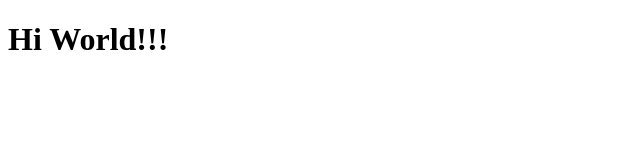
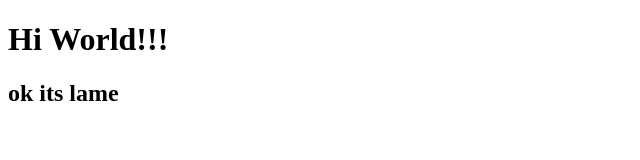
Before and after one commit to saikarthikkn/coursera-test, a plain HTML site: page site/index.html in a window 1280 px wide. Shown: the whole page, without its empty margins (0-640 px from the left). Drawn offline with Linux system fonts and the light colour scheme.

Commit message:
my secnd change

```diff
--- a/site/index.html
+++ b/site/index.html
@@ -5,5 +5,6 @@
 </head>
 <body>
 <h1>Hi World!!!</h1>
+<h2>ok its lame</h2>
 </body>
 </html>
```
